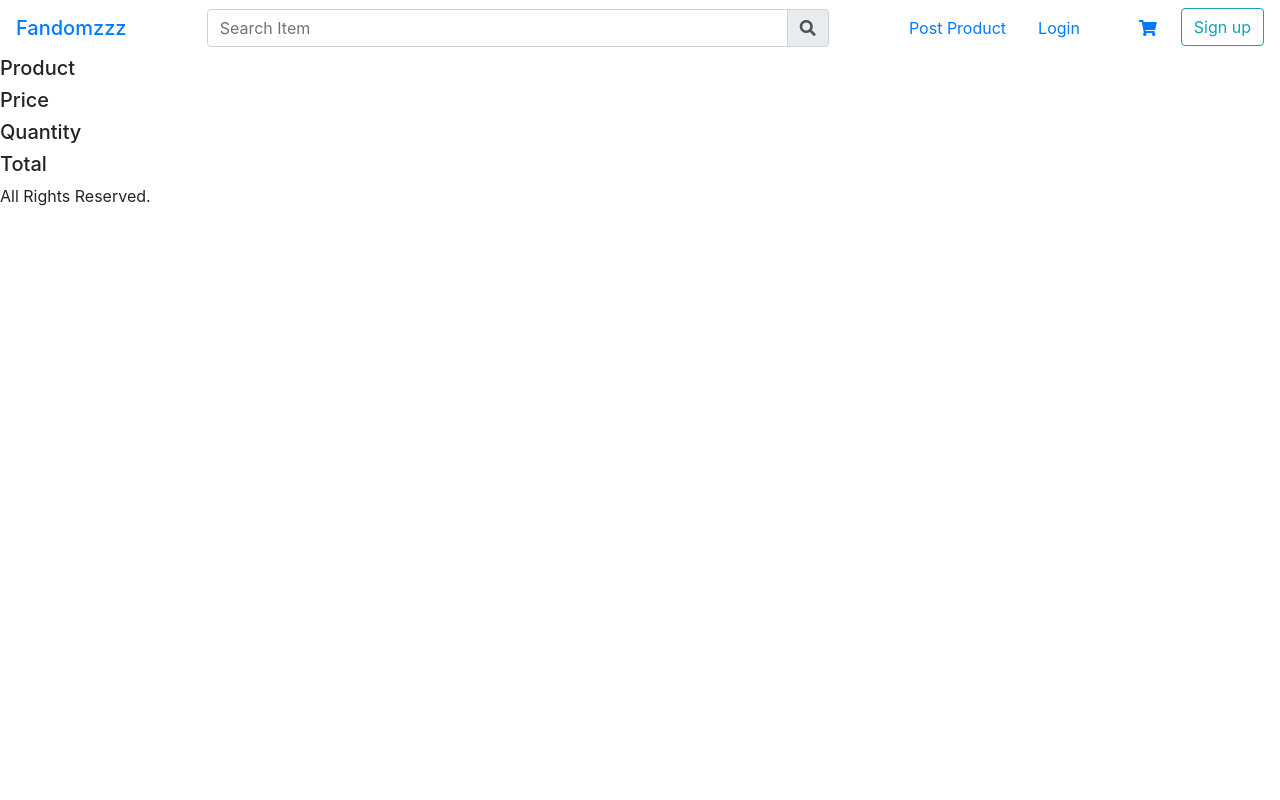
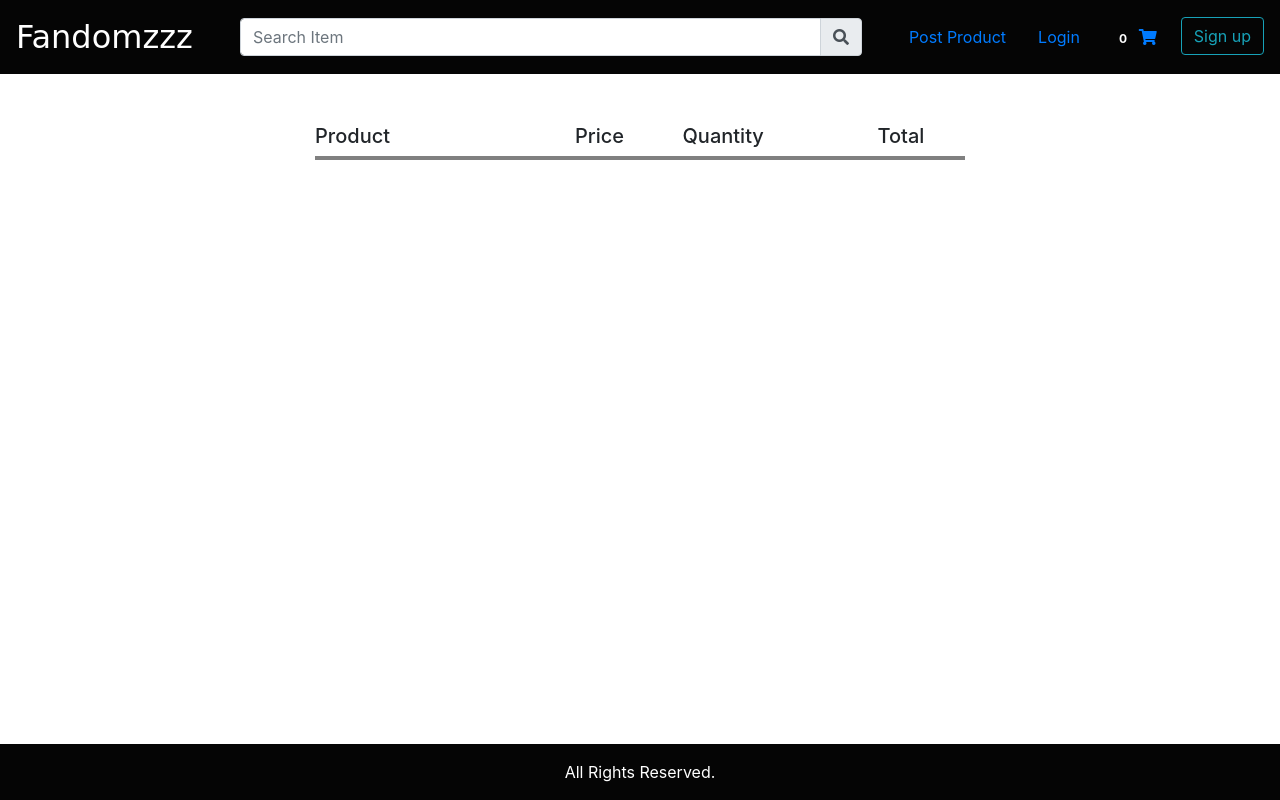
Before and after one commit to FarhinChowdhury/Project-2, a website: page public/cart.html in a window 1280 px wide. Drawn offline with nearby package versions, Linux system fonts and the light colour scheme; a web font is replaced by a local one.

Commit message:
initial css

```diff
--- a/public/assets/style.css
+++ b/public/assets/style.css
@@ -1,24 +1,73 @@
-#logo {
-    width: 100px;
+html{
+    font-family:Arial, Helvetica, sans-serif
+}
+.navbar{
+    background-color:#050505;
+    color:#ffff;
+}
+.navbar-brand{
+    color:white;
+    font-family: 'Grenze Gotisch', cursive;
+    font-size: 2rem;
+
+}
+.footer{
+    background-color:#050505;
+    color:#ffff;
+    padding:1rem;
+    align-content: center;
+    position:fixed;
+    left:0;
+    bottom:0;
+    width:100%;
+    text-align: center;
 }
 
-.list-group-item {
-    position: relative;
-    display: block;
-    padding: 0.75rem 1.25rem;
-    margin-bottom: -1px;
-    margin-right: -10px;
-    padding-right: 0px;
-    background-color: #fff;
-    border: 1px solid rgba(0, 0, 0, 0.125)
+/*===========Cart page===========*/
+.product-container{
+    margin-top:50px;
+    margin-left:5px;
+    margin-right:5px;
+}
+.product-header{
+    width:100%;
+    max-width: 650px;
+    display:flex;
+    justify-content: flex-start;
+    border-bottom:4px solid grey;
+    margin:0 auto;
 }
 
-.todo-indicator {
-    position: absolute;
-    width: 6px;
-    height: 60%;
-    border-radius: 0.3rem;
-    left: 0.625rem;
-    top: 20%;
-    opacity: .6;
+.product-name{
+    width:40%;
 }
+
+.product-price{
+    width:15%;
+    margin-right:10px;
+    display:flex;
+    align-items: center;
+}
+.product-total{
+    width:10%;
+
+    display:flex;
+    align-items: center;
+
+}
+.product-quantity{
+    width:30%;
+
+    display:flex;
+    align-items: center;
+
+}
+
+.products{
+    width: 45%;
+    display:flex;
+    justify-content: space-around;
+    align-items: center;
+    padding: 10px 0;
+
+}
```
